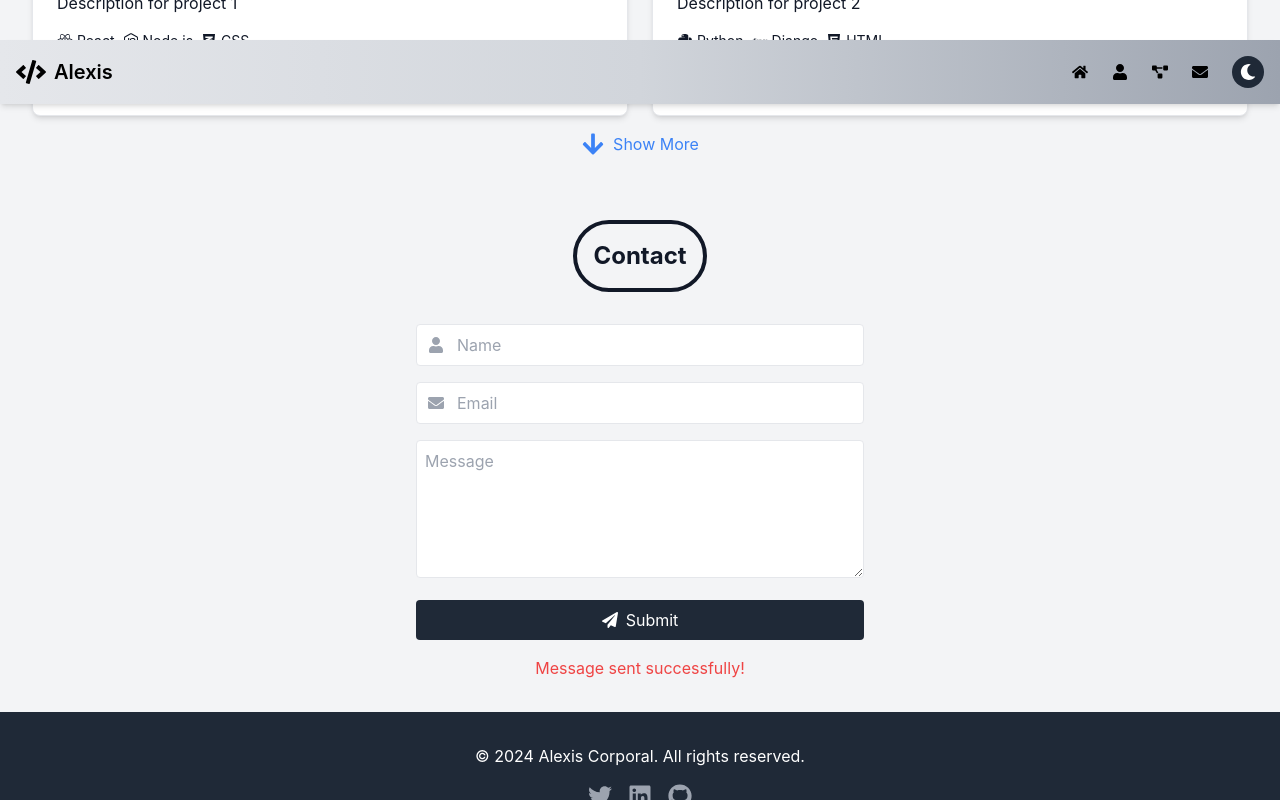
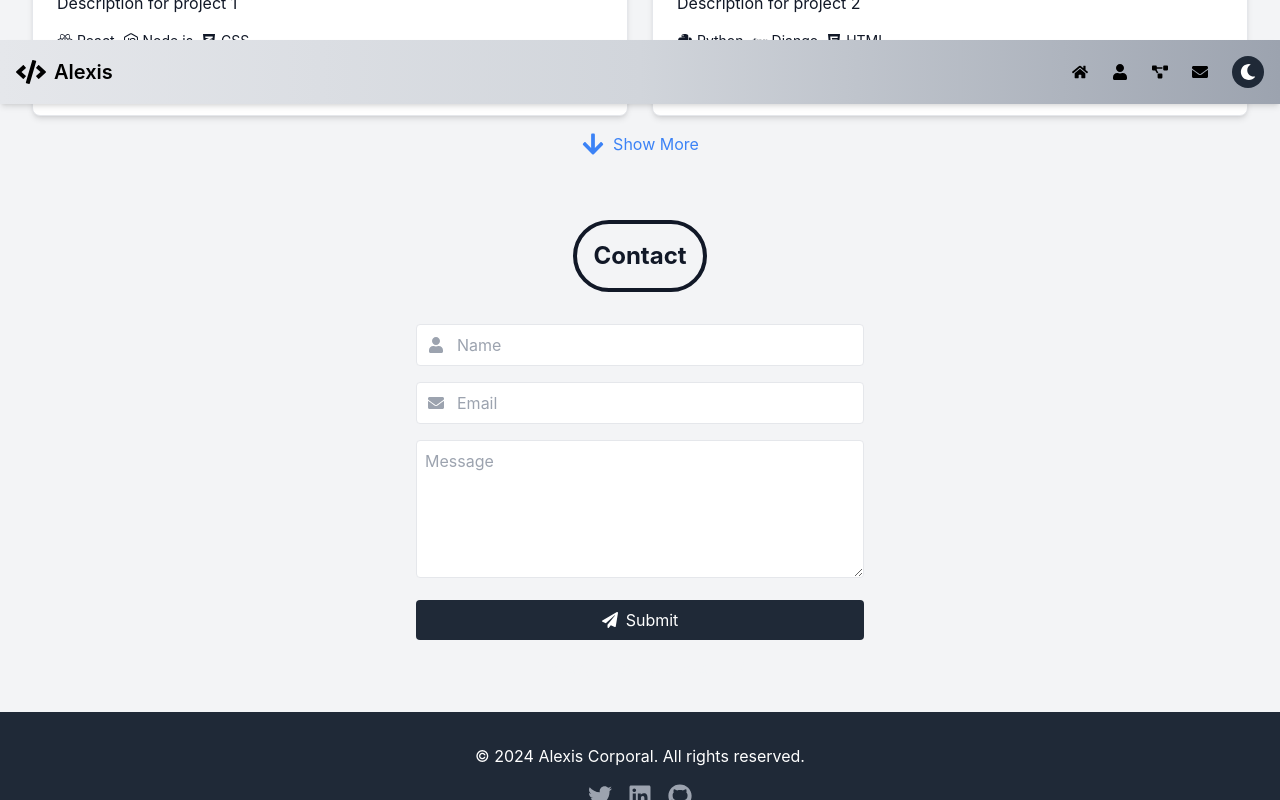
Before and after one commit to Alexis12119/personal-website, a React (Create React App) app: page / in a window 1280 px wide. Both pictures are taken after typing "Sample", "name@example.com", "Sample" into the empty fields and a click on the button "Submit". Shown: the part 1724-2524 px from the top of the page. Built offline with nearby package versions, Linux system fonts and the light colour scheme.

Commit message:
feat(contact): use white for status.

```diff
--- a/src/components/Contact.js
+++ b/src/components/Contact.js
@@ -77,7 +77,7 @@ function Contact() {
           <FaPaperPlane />
           <span>Submit</span>
         </button>
-        {status && <p className="text-center text-red-500">{status}</p>}
+        {status && <p className="text-center text-gray-100">{status}</p>}
       </form>
     </section>
   );
```
